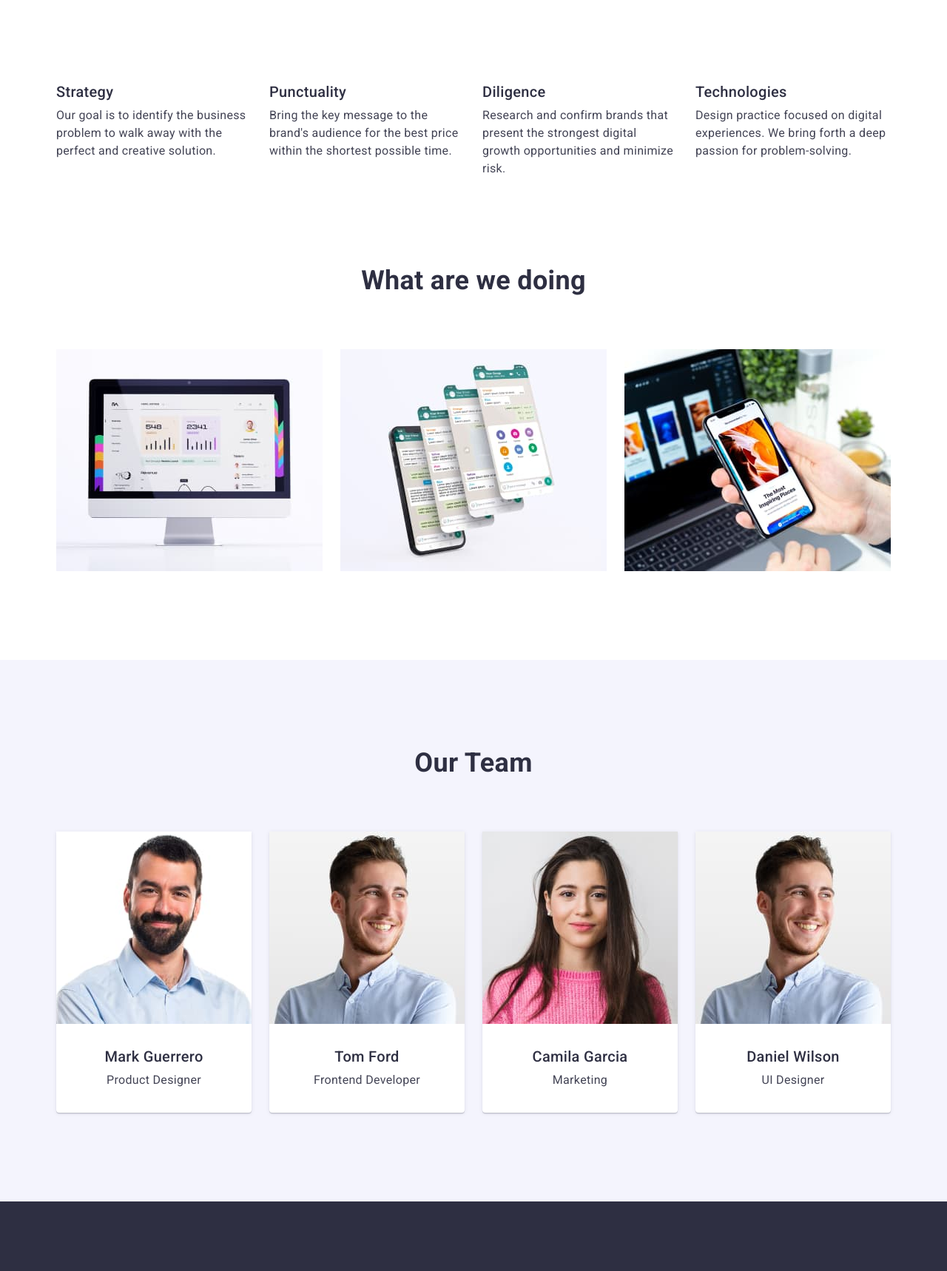
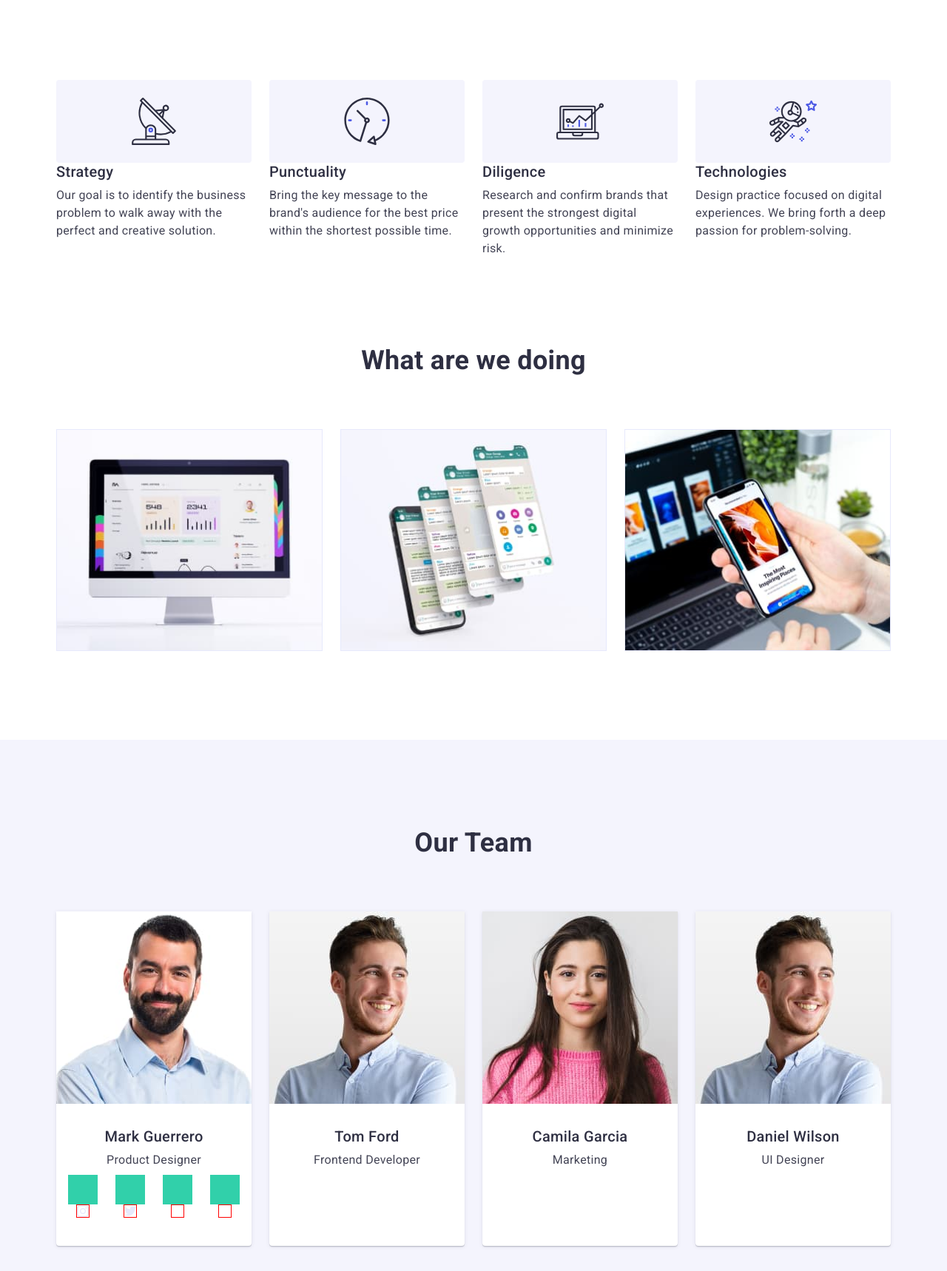
Before and after one commit to pnyekrasov/goit-markup-hw-04, a plain HTML site: page index.html in a window 1280 px wide. Shown: the part 685-2403 px from the top of the page at 74% size. Drawn offline with nearby package versions, Linux system fonts and the light colour scheme.

Commit message:
first work

```diff
--- a/css/styles.css
+++ b/css/styles.css
@@ -20,8 +20,9 @@
   --subtle-text: #8e8f99;
   --header-border: #e7e9fc;
   --footer-text: #e7e9fc;
+  --ikon-text: #e7e9fc;
   --filter-border: #e7e9fc;
-  --project-card-border: #e7e9fc;
+  --card-border: #e7e9fc;
   --logo-fpart: #f4f4fd;
   --teem-background: #f4f4fd;
   --filter-btn-background-normal: #f4f4fd;
@@ -202,8 +203,19 @@ body {
 /**                     Hero section                 */
 
 .hero {
+  max-width: 1440px;
+  height: 600px;
+  margin: 0 auto;
+  background-repeat: no-repeat;
+  background-position: center;
+  background-size: cover;
   padding: 188px 0;
   background-color: var(--second-backgraund);
+  background-image: linear-gradient(
+      rgba(46, 47, 66, 0.7),
+      rgba(46, 47, 66, 0.7)
+    ),
+    url(../images/pict-studio/people-office.jpg);
 }
 
 .hero-title {
@@ -241,6 +253,20 @@ body {
   padding: 120px 0;
 }
 
+.possibilities-background {
+  display: flex;
+  height: 112px;
+  border-radius: 4px;
+  background-color: var(--teem-background);
+  justify-content: center;
+  align-items: center;
+}
+
+.possibilities-ikon {
+  width: 64px;
+  height: 64px;
+}
+
 /**                  Works section                  */
 
 .works {
@@ -249,6 +275,7 @@ body {
 
 .works-item {
   --carts: 3;
+  border: 1px solid var(--card-border);
 }
 
 /**                     Our Team                    */
@@ -266,9 +293,46 @@ body {
 }
 
 .team-box {
+  margin: 0 auto;
   padding: 32px 0;
+  max-width: 232px;
   text-align: center;
 }
+
+.team-text {
+  margin-bottom: 8px;
+}
+
+.social-media-list {
+  display: flex;
+  align-items: center;
+}
+
+.social-media-bg {
+  display: block;
+  width: 40px;
+  height: 40px;
+  background-color: #31d0aa;
+}
+.social-media-ikon {
+  width: 16px;
+  height: 16px;
+  fill: var(--ikon-text);
+  outline: 1px solid red;
+}
+
+/* .header-list {
+
+  margin-left: 76px;
+  gap: 40px;
+}
+
+.header-sheet {
+  display: block;
+  padding: 24px 0;
+  font-weight: 500;
+  color: var(--sheets-normal);
+} */
 
 /**TODO                   PORTFOLIO                   */
 
@@ -318,7 +382,7 @@ body {
 
 .project-card-box {
   padding: 32px 0 32px 16px;
-  border: 1px solid var(--project-card-border);
+  border: 1px solid var(--card-border);
   border-top: none;
 }
 
--- a/index.html
+++ b/index.html
@@ -25,7 +25,7 @@
                 <a class="logo-header logo link" href="./index.html">Web<span class="logo-hpart">Studio</span></a>
                 <!-- Nav links -->
                 <ul class="header-list">
-                    <li class="pages-item">
+                    <li class="header-item">
                         <a class="header-sheet active link" href="./index.html">Studio</a>
                     </li>
                     <li class="header-item">
@@ -63,6 +63,11 @@
                 <h2 class="possibilities-title">Аbout Us</h2>
                 <ul class="possibilities-list grid-list">
                     <li class="possibilities-item grid-item">
+                        <div class="possibilities-background">
+                            <svg class="possibilities-ikon">
+                                <use href="./images/icons.svg#icon-antenna"></use>
+                            </svg>
+                        </div>
                         <h3 class="subtitle">Strategy</h3>
                         <p class="possibilities-text">
                             Our goal is to identify the business problem to walk away with the perfect and creative
@@ -70,6 +75,11 @@
                         </p>
                     </li>
                     <li class="possibilities-item grid-item">
+                        <div class="possibilities-background">
+                            <svg class="possibilities-ikon">
+                                <use href="./images/icons.svg#icon-clock"></use>
+                            </svg>
+                        </div>
                         <h3 class="subtitle">Punctuality</h3>
                         <p class="possibilities-text">
                             Bring the key message to the brand's audience for the best price within the shortest
@@ -77,6 +87,11 @@
                         </p>
                     </li>
                     <li class="possibilities-item grid-item">
+                        <div class="possibilities-background">
+                            <svg class="possibilities-ikon">
+                                <use href="./images/icons.svg#icon-diagram"></use>
+                            </svg>
+                        </div>
                         <h3 class="subtitle">Diligence</h3>
                         <p class="possibilities-text">
                             Research and confirm brands that present the strongest digital growth opportunities and
@@ -84,6 +99,11 @@
                         </p>
                     </li>
                     <li class="possibilities-item grid-item">
+                        <div class="possibilities-background">
+                            <svg class="possibilities-ikon">
+                                <use href="./images/icons.svg#icon-astronaut"></use>
+                            </svg>
+                        </div>
                         <h3 class="subtitle">Technologies</h3>
                         <p class="possibilities-text">
                             Design practice focused on digital experiences. We bring forth a deep passion for
@@ -120,8 +140,35 @@
                         <div class="team-box">
                             <h3 class="subtitle">Mark Guerrero</h3>
                             <p class="team-text">Product Designer</p>
+                            <div>
+                                <ul class="social-media-list grid-list">
+                                    <li>
+                                        <a class="social-media-bg" href="#" aria-label="instagram"></a>
+                                        <svg class="social-media-ikon grid-item">
+                                            <use href="./images/icons.svg#icon-instagram"></use>
+                                        </svg>
+                                    </li>
+                                    <li>
+                                        <a class="social-media-bg grid-item" href="#" aria-label="twitter"></a>
+                                        <svg class="social-media-ikon grid-item">
+                                            <use href="./images/icons.svg#icon-twitter"></use>
+                                        </svg>
+                                    </li>
+                                    <li>
+                                        <a class="social-media-bg grid-item" href="#" aria-label="facebook"></a>
+                                        <svg class="social-media-ikon grid-item"></svg>
+                                        <use href="./images/icons.svg#icon-facebook"></use>
+                                        </svg>
+                                    </li>
+                                    <li>
+                                        <a class="social-media-bg grid-item" href="#" aria-label="linkedin"></a>
+                                        <svg class="social-media-ikon grid-item"></svg>
+                                        <use href="./images/icons.svg#icon-linkedin"></use>
+                                        </svg>
+                                    </li>
+                                </ul>
+                            </div>
                         </div>
-                    </li>
                     <li class="team-item grid-item">
                         <img src="./images/photo-team-studio/tom-ford.jpg" alt="Tom Ford photo" width="264">
                         <div class="team-box">
@@ -145,6 +192,8 @@
                     </li>
                 </ul>
             </div>
+
+            </div>
         </section>
     </main>
     <footer class="footer">
```
Also changed, not shown: portfolio.html (+2 -2 lines), images/icons.svg (added), images/pict-studio/people-office.jpg (added).
